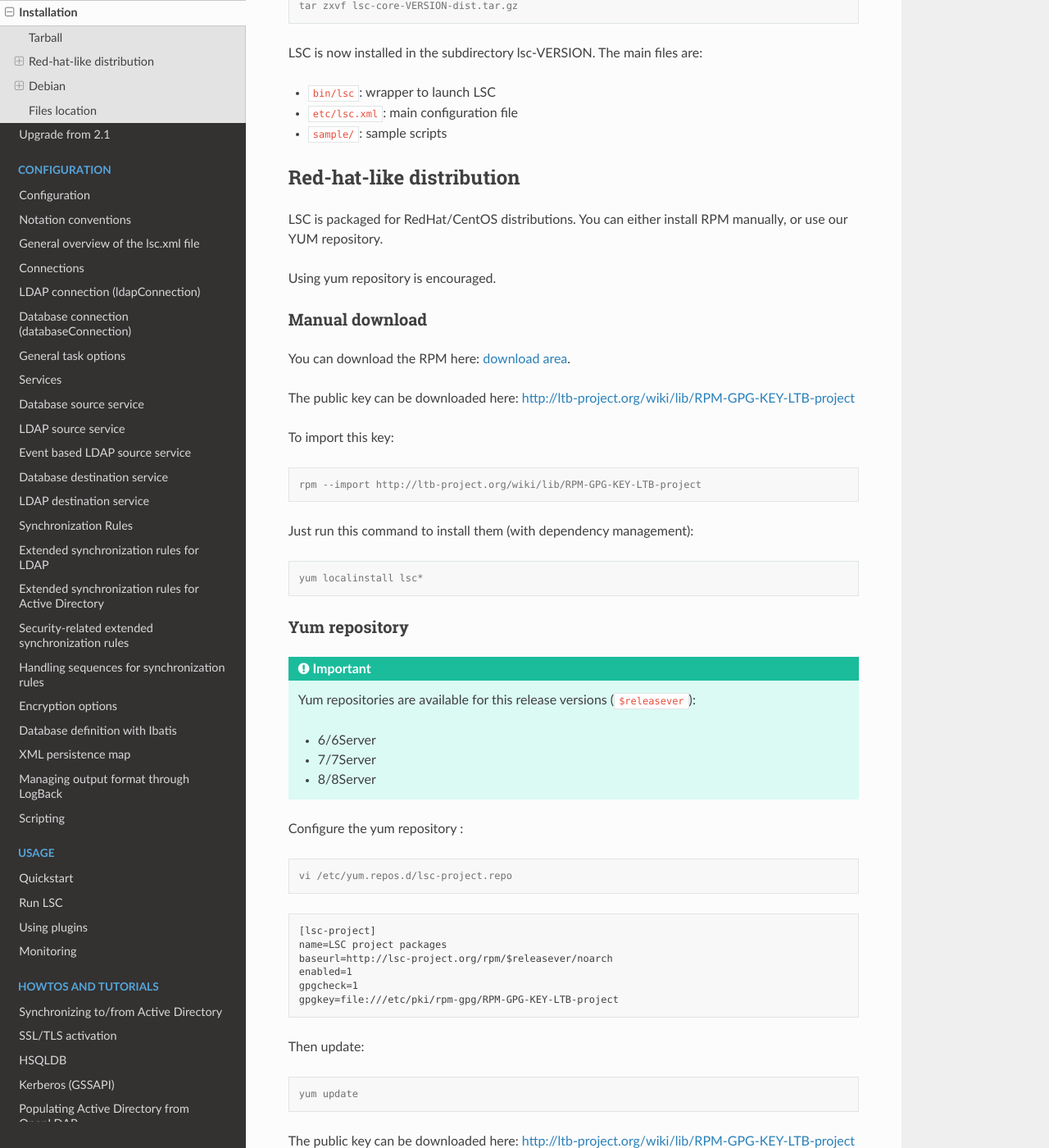
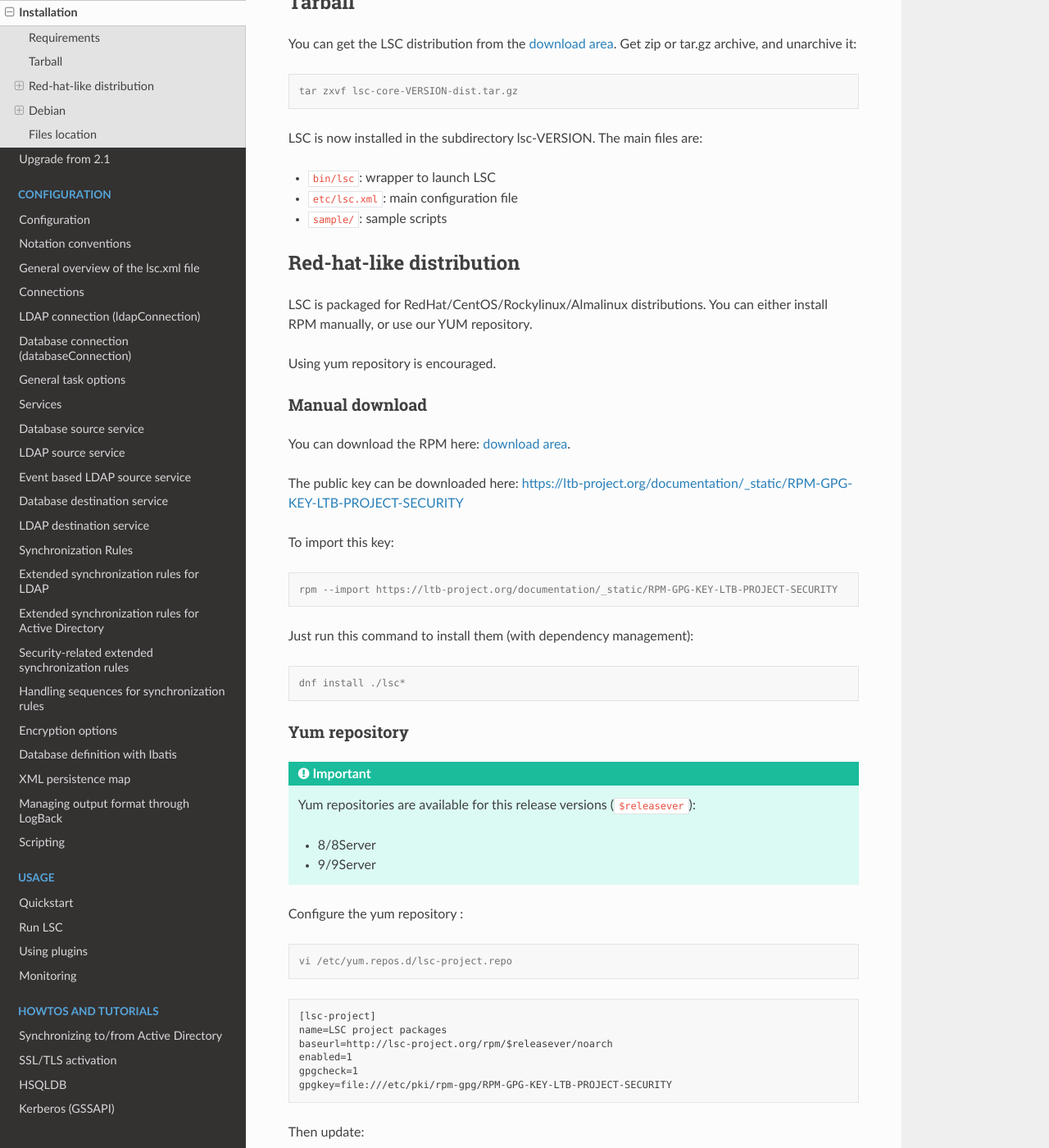
Before and after one commit to lsc-project/documentation, a Sphinx documentation site: the page built from source/installation.rst, in a window 1280 px wide and 1400 px high, scrolled down 278 px. Shown: the whole window at 82% size. Built offline with Sphinx 7.4.7 and the Read the Docs theme 3.1.0, drawn with Linux system fonts in a browser that asks for light colours; some of the changed text lies outside the part shown.

Commit message:
Update install requirementss in doc for LSC 2.2 release (#19)

```diff
--- a/source/installation.rst
+++ b/source/installation.rst
@@ -1,6 +1,13 @@
 ************
 Installation
 ************
+
+
+Requirements
+============
+
+Make sure you followed the :doc:`requirements <requirements>`.
+
 
 Tarball
 =======
@@ -20,7 +27,7 @@
 Red-hat-like distribution
 =========================
 
-LSC is packaged for RedHat/CentOS distributions. You can either install RPM manually, or use our YUM repository.
+LSC is packaged for RedHat/CentOS/Rockylinux/Almalinux distributions. You can either install RPM manually, or use our YUM repository.
 
 Using yum repository is encouraged.
 
@@ -29,19 +36,19 @@
 
 You can download the RPM here: `download area <https://lsc-project.org/download.html>`__.
 
-The public key can be downloaded here: `http://ltb-project.org/wiki/lib/RPM-GPG-KEY-LTB-project <http://ltb-project.org/wiki/lib/RPM-GPG-KEY-LTB-project>`__
+The public key can be downloaded here: `https://ltb-project.org/documentation/_static/RPM-GPG-KEY-LTB-PROJECT-SECURITY <https://ltb-project.org/documentation/_static/RPM-GPG-KEY-LTB-PROJECT-SECURITY>`__
 
 To import this key:
 
 .. code-block:: console
 
-    rpm --import http://ltb-project.org/wiki/lib/RPM-GPG-KEY-LTB-project
+    rpm --import https://ltb-project.org/documentation/_static/RPM-GPG-KEY-LTB-PROJECT-SECURITY
 
 Just run this command to install them (with dependency management):
 
 .. code-block:: console
 
-    yum localinstall lsc*
+    dnf install ./lsc*
 
 Yum repository
 --------------
@@ -50,9 +57,8 @@
 
     Yum repositories are available for this release versions (``$releasever``):
 
-    * 6/6Server
-    * 7/7Server
     * 8/8Server
+    * 9/9Server
 
 Configure the yum repository :
 
@@ -67,27 +73,27 @@
     baseurl=http://lsc-project.org/rpm/$releasever/noarch
     enabled=1
     gpgcheck=1
-    gpgkey=file:///etc/pki/rpm-gpg/RPM-GPG-KEY-LTB-project
+    gpgkey=file:///etc/pki/rpm-gpg/RPM-GPG-KEY-LTB-PROJECT-SECURITY
 
 Then update:
 
 .. code-block:: console
 
-    yum update
+    dnf update
 
-The public key can be downloaded here: `http://ltb-project.org/wiki/lib/RPM-GPG-KEY-LTB-project <http://ltb-project.org/wiki/lib/RPM-GPG-KEY-LTB-project>`__
+The public key can be downloaded here: `https://ltb-project.org/documentation/_static/RPM-GPG-KEY-LTB-PROJECT-SECURITY <https://ltb-project.org/documentation/_static/RPM-GPG-KEY-LTB-PROJECT-SECURITY>`__
 
 To import this key:
 
 .. code-block:: console
 
-    rpm --import http://ltb-project.org/wiki/lib/RPM-GPG-KEY-LTB-project
+    rpm --import https://ltb-project.org/documentation/_static/RPM-GPG-KEY-LTB-PROJECT-SECURITY
 
 You are now ready to install:
 
 .. code-block:: console
 
-    yum install lsc
+    dnf install lsc
 
 Debian
 ======
```
Also changed, not shown: other parts of source/installation.rst (+7 -7 lines), source/requirements.rst (+28 -6 lines), source/upgrade.rst (+12 -1 lines).
